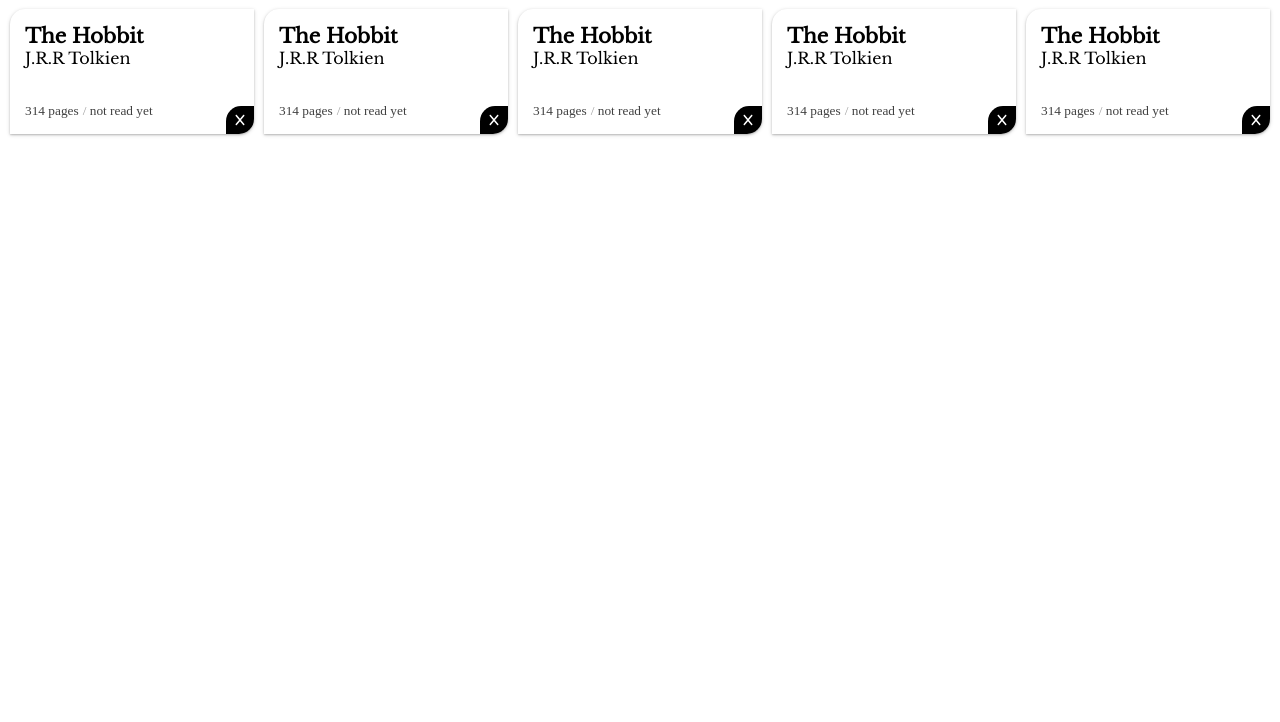
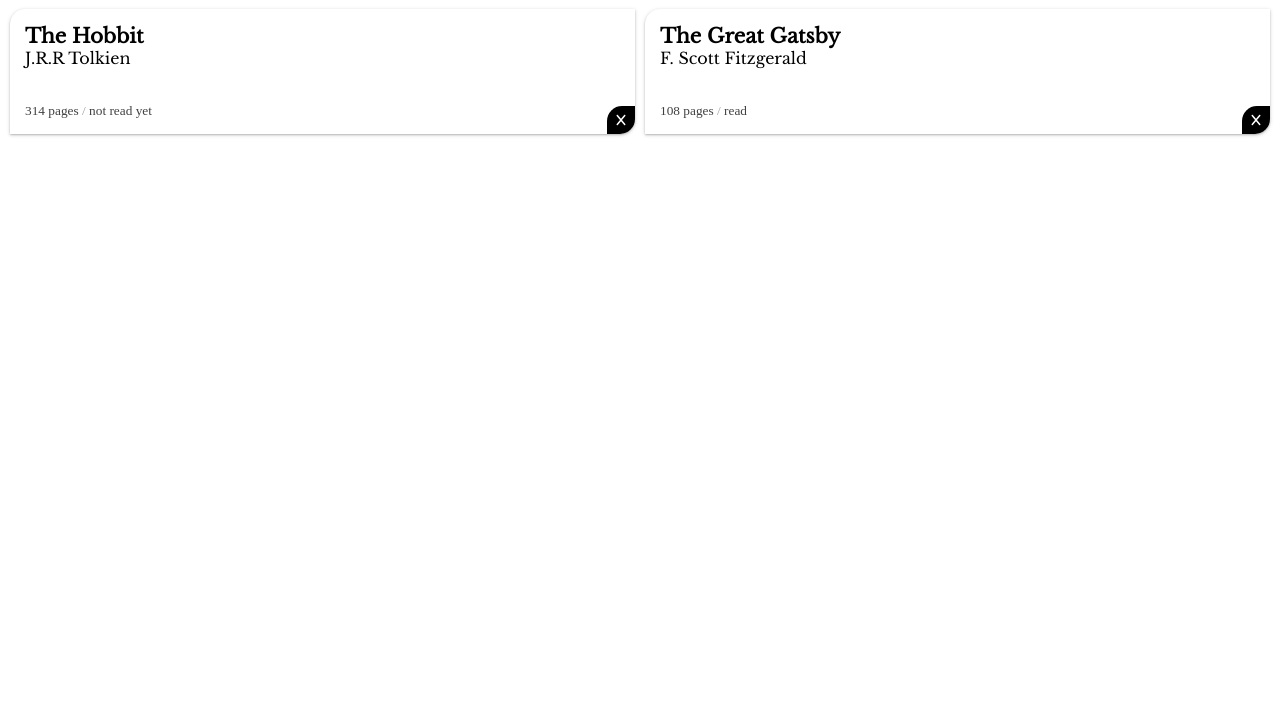
Before and after one commit to endulum/odin-library, a plain HTML site: page index.html in a window 1280 px wide. Shown: the part 78-800 px from the top of the page. Drawn offline with Linux system fonts and the light colour scheme.

Commit message:
basic constructor function and dom manipulation

```diff
--- a/index.html
+++ b/index.html
@@ -14,8 +14,8 @@
         <button>New Book</button>
     </header>
 
-    <main>
-        <div class="book">
+    <main id="library">
+        <!-- <div class="book">
             <div>
                 <h3>The Hobbit</h3>
                 <h4>J.R.R Tolkien</h4>
@@ -24,48 +24,8 @@
                 <small>not read yet</small>
             </div>
             <button><img src="resources/x-solid.svg" alt="Remove"></button>
-        </div>
-        <div class="book">
-            <div>
-                <h3>The Hobbit</h3>
-                <h4>J.R.R Tolkien</h4>
-            </div><div>
-                <small>314 pages</small>
-                <small>not read yet</small>
-            </div>
-            <button><img src="resources/x-solid.svg" alt="Remove"></button>
-        </div>
-        <div class="book">
-            <div>
-                <h3>The Hobbit</h3>
-                <h4>J.R.R Tolkien</h4>
-            </div><div>
-                <small>314 pages</small>
-                <small>not read yet</small>
-            </div>
-            <button><img src="resources/x-solid.svg" alt="Remove"></button>
-        </div>
-        <div class="book">
-            <div>
-                <h3>The Hobbit</h3>
-                <h4>J.R.R Tolkien</h4>
-            </div><div>
-                <small>314 pages</small>
-                <small>not read yet</small>
-            </div>
-            <button><img src="resources/x-solid.svg" alt="Remove"></button>
-        </div>
-        <div class="book">
-            <div>
-                <h3>The Hobbit</h3>
-                <h4>J.R.R Tolkien</h4>
-            </div><div>
-                <small>314 pages</small>
-                <small>not read yet</small>
-            </div>
-            <button><img src="resources/x-solid.svg" alt="Remove"></button>
-        </div>
+        </div> -->
     </main>
-
+    <script src="script.js"></script>
 </body>
 </html>
--- /dev/null
+++ b/script.js
@@ -0,0 +1,61 @@
+
+let library = document.getElementById('library');
+
+let books = [];
+
+function Book(title, author, pages, read) {
+    this.title = title,
+    this.author = author,
+    this.pages = pages,
+    this.read = read
+}
+
+function addBookToLibrary(book) {
+    let newBook = document.createElement('div');
+    newBook.classList.add('book');
+    newBook.setAttribute('id', book.title.split(' ').join(''));
+
+    let title = document.createElement('h3')
+    title.textContent = book.title;
+
+    let author = document.createElement('h4');
+    author.textContent = book.author;
+
+    let pages = document.createElement('small');
+    pages.textContent = book.pages + ' pages ';
+
+    let read = document.createElement('small');
+    read.textContent = book.read ? 'read' : 'not read yet' ;
+
+    library.appendChild(newBook);
+
+    let topHalf = document.createElement('div');
+    newBook.appendChild(topHalf);
+    topHalf.appendChild(title);
+    topHalf.appendChild(author);
+
+    let bottomHalf = document.createElement('div');
+    newBook.appendChild(bottomHalf);
+    bottomHalf.appendChild(pages);
+    bottomHalf.appendChild(read);
+
+    let remove = document.createElement('button');
+    // remove.classList.add('remove');
+    // let removeId = book.title.split(' '); removeId.push('-remove');
+    // // can't do this on one line so consolidated to above two lines.
+    // // this is to set up the removal button's id such that it is uniquely
+    // // identifiable with its parent book
+    // remove.setAttribute('id', removeId.join(''));
+    remove.innerHTML = '<img src=\"resources/x-solid.svg\" alt=\"Remove\">';
+    newBook.appendChild(remove);
+
+    remove.addEventListener('click', function() {
+        library.removeChild(newBook);
+    });
+}
+
+let hobbit = new Book('The Hobbit', 'J.R.R Tolkien', 314, false);
+let gatsby = new Book('The Great Gatsby', 'F. Scott Fitzgerald', 108, true);
+
+addBookToLibrary(hobbit);
+addBookToLibrary(gatsby);
```
